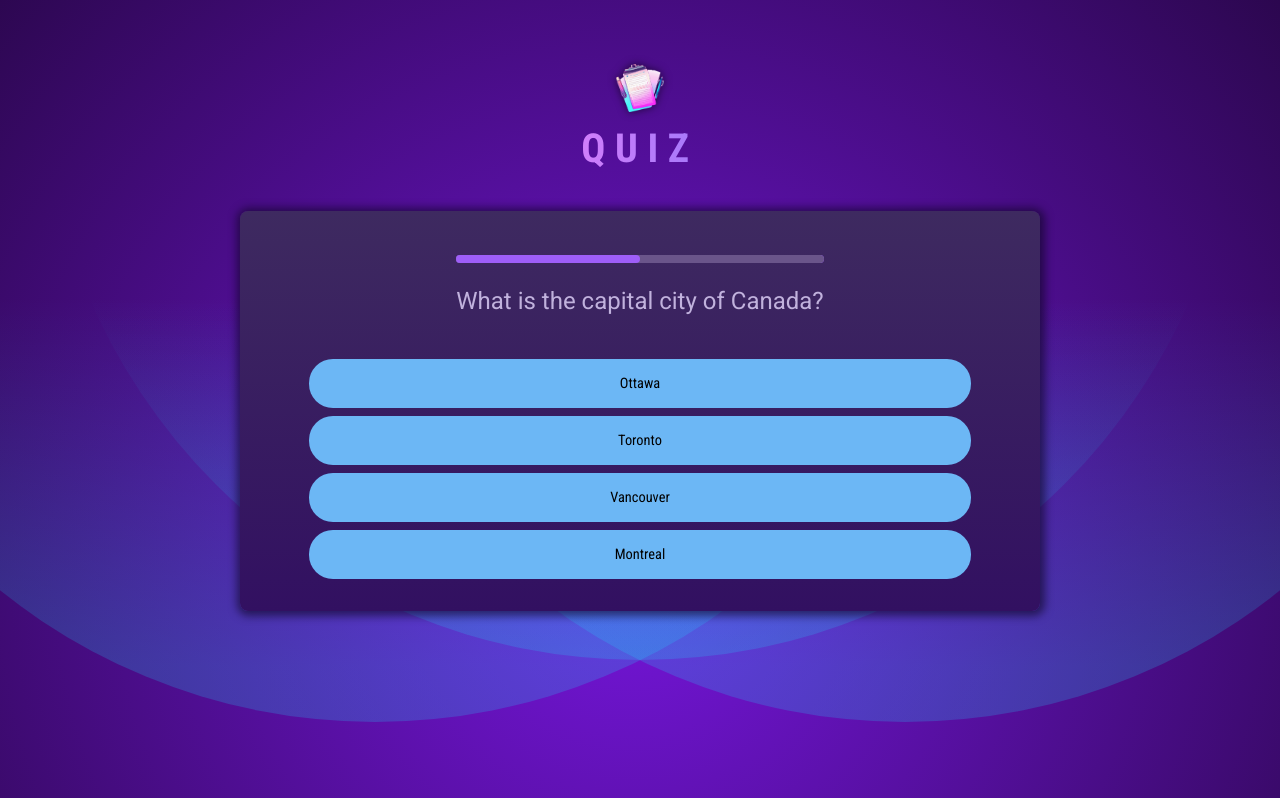
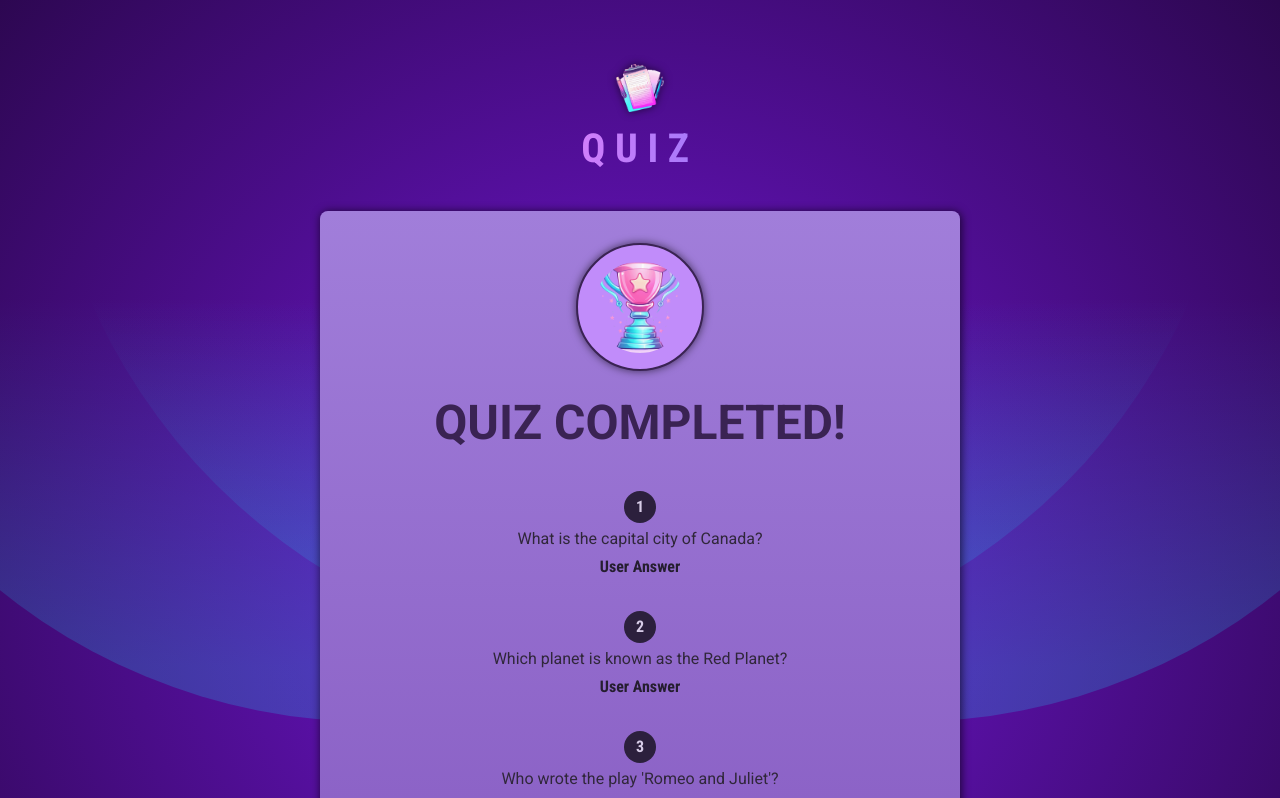
Before and after one commit to MihaiNeagu9/react-quiz-app, a React (Vite) app: page / in a window 1280 px wide. Shown: the top 798 px of the page. Built offline with nearby package versions, Linux system fonts and the light colour scheme.

Commit message:
feat: add Summary new component

```diff
--- a/src/App.jsx
+++ b/src/App.jsx
@@ -1,10 +1,13 @@
 import Header from "./components/Header.jsx";
 import Quiz from "./components/Quiz.jsx";
+import Summary from "./components/Summary.jsx";
 
 function App() {
     return (
         <>
         <Header />
+
+        <Summary />
 
         <Quiz />
         </>
--- /dev/null
+++ b/src/components/Summary.jsx
@@ -0,0 +1,27 @@
+import quizComplete from "../assets/quiz-complete.png";
+
+export default function Summary() {
+    return (
+        <div id="summary">
+            <img src={quizComplete} alt="Quiz Complete Trophy" />
+            <h2>Quiz Completed!</h2>
+            <ol>
+                <li>
+                    <h3>1</h3>
+                    <p className="question">What is the capital city of Canada?</p>
+                    <p className="user-answer">User Answer</p>
+                </li>
+                <li>
+                    <h3>2</h3>
+                    <p className="question">Which planet is known as the Red Planet?</p>
+                    <p className="user-answer">User Answer</p>
+                </li>
+                <li>
+                    <h3>3</h3>
+                    <p className="question">Who wrote the play 'Romeo and Juliet'?</p>
+                    <p className="user-answer">User Answer</p>
+                </li>
+            </ol>
+        </div>
+    );
+}
```
